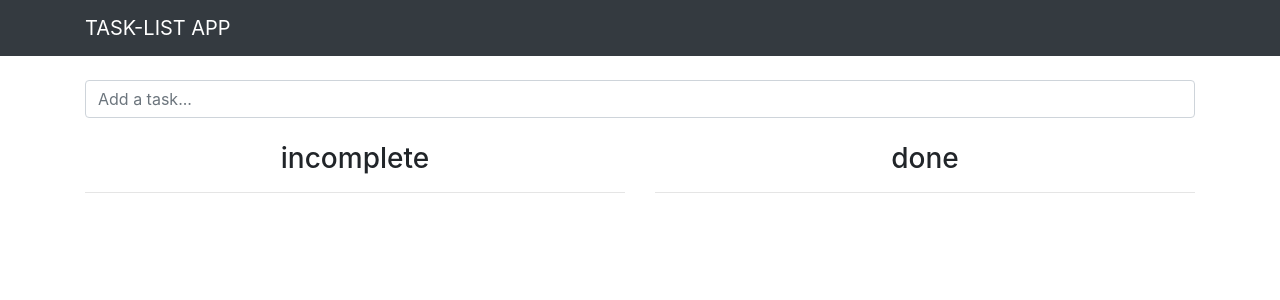
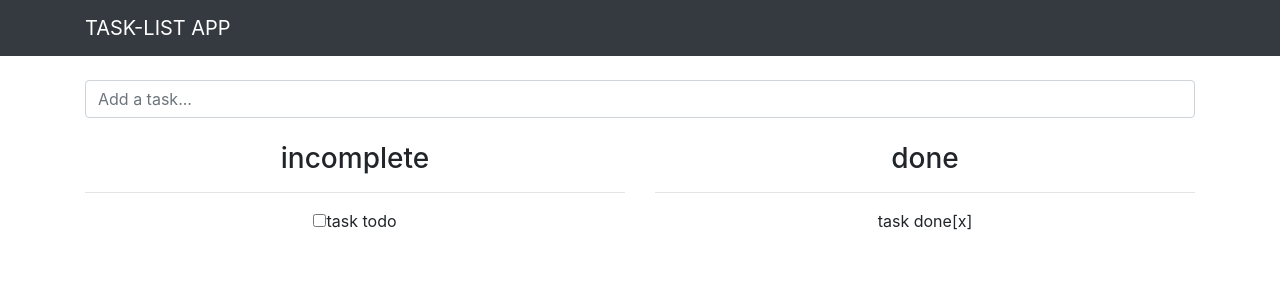
Before and after one commit to erickangweisz/TaskList, an Angular app: page / in a window 1280 px wide. Shown: the top 300 px of the page. Built offline with nearby package versions, Linux system fonts and the light colour scheme.

Commit message:
first approach hardcoded

```diff
--- a/src/app/components/task-list/task-list.component.html
+++ b/src/app/components/task-list/task-list.component.html
@@ -5,9 +5,17 @@
     <div class="col">
         <h3>incomplete</h3>
         <hr>
+        <div>
+            <input type="checkbox">
+            <span>task todo</span>
+        </div>
     </div>
     <div class="col">
         <h3>done</h3>
         <hr>
+        <div>
+            <span>task done</span>
+            <span>[x]</span>
+        </div>
     </div>
 </div>
```
